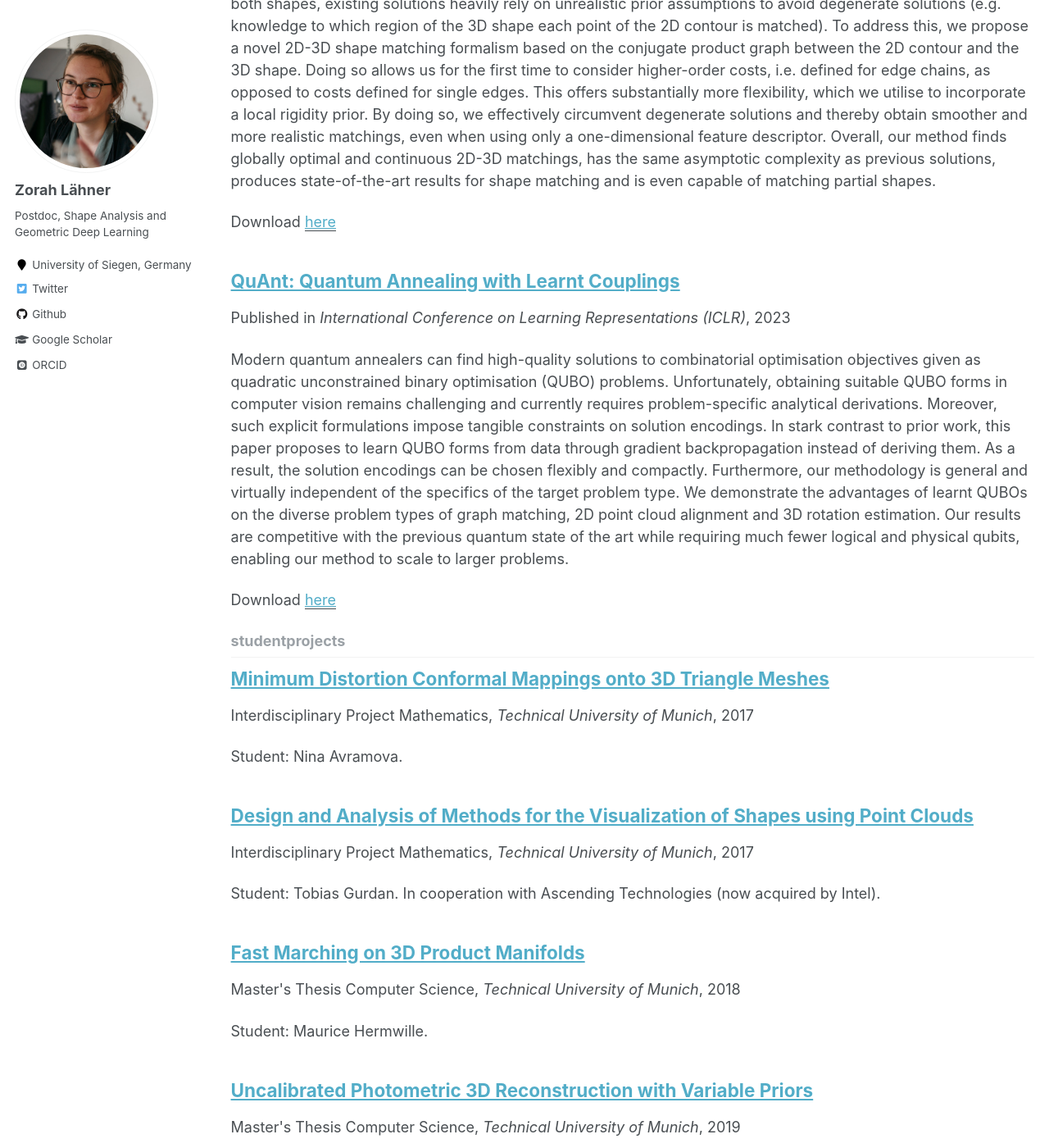
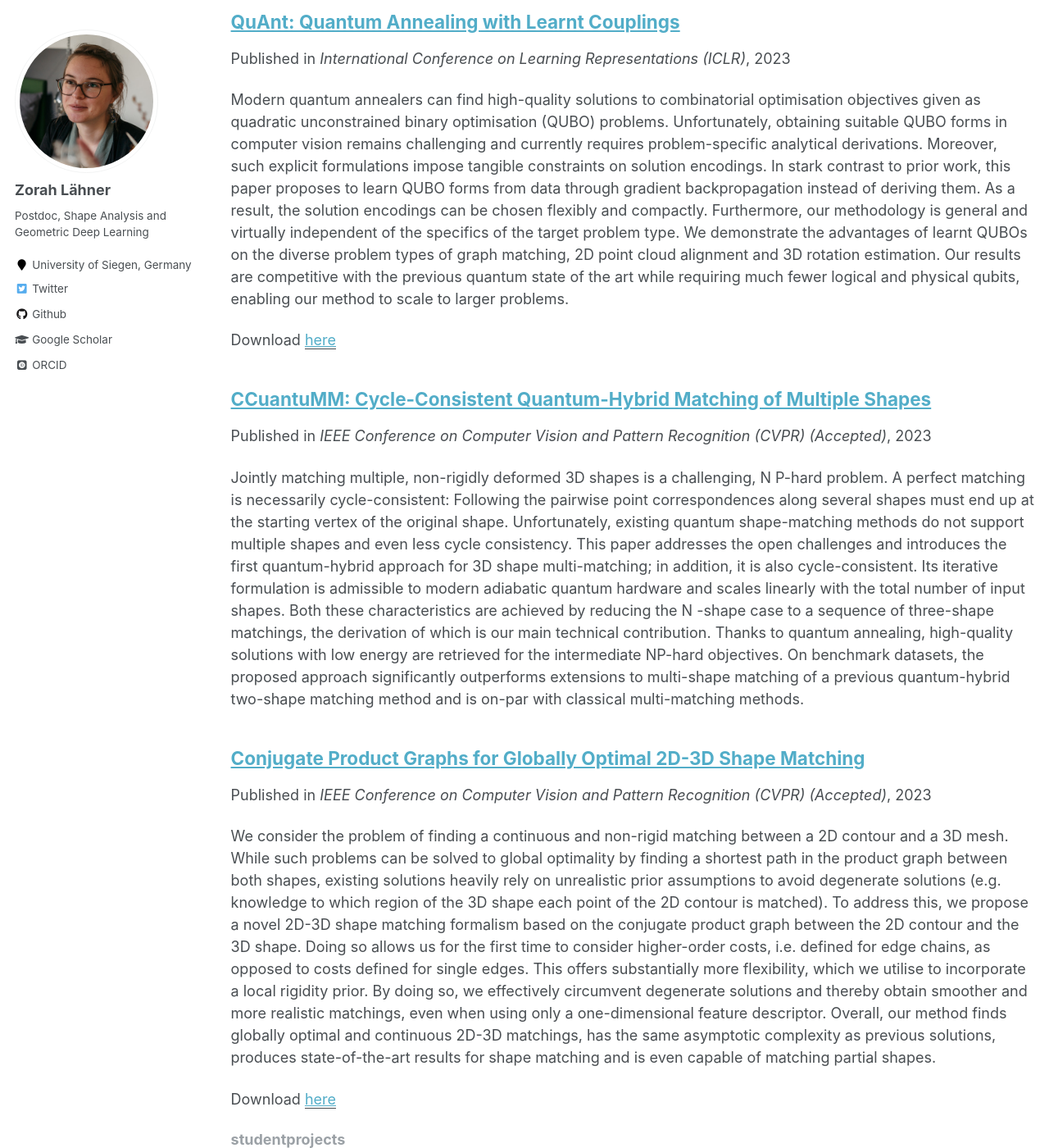
Before and after one commit to zorah/zorah.github.io, a Jekyll site: the page built from _pages/collection-archive.html, in a window 1280 px wide and 1400 px high, scrolled down 6193 px. Shown: the whole window at 82% size. Built offline with Jekyll 4.4.1, drawn with Linux system fonts in a browser that asks for light colours; some web fonts are replaced; some of the changed text lies outside the part shown.

Commit message:
cvpr news

```diff
--- /dev/null
+++ b/_news/2023-03-01-cvpr.md
@@ -0,0 +1,6 @@
+---
+title: "Our papers 'Conjugate Product Graphs for Globally Optimal 2D-3D Shape Matching' and 'CCuantuMM: Cycle-Consistent Quantum-Hybrid Matching of Multiple Shapes' were accepted to CVPR!"
+collection: news
+type: "Publication"
+date: 2023-03-01
+---
--- /dev/null
+++ b/_publications/2023-cvpr-ccuantumm-cycle-consistent-quantum-hybrid-matching-of-multiple-shapes.md
@@ -0,0 +1,34 @@
+---
+title: "CCuantuMM: Cycle-Consistent Quantum-Hybrid Matching of Multiple Shapes"
+collection: preprints
+permalink: /publication/2023-cvpr-ccuantumm
+excerpt: 'Jointly matching multiple, non-rigidly deformed 3D shapes is a challenging, N P-hard problem. A perfect matching is necessarily cycle-consistent: Following the pairwise point correspondences along several shapes must end up at the starting vertex of the original shape. Unfortunately, existing quantum shape-matching methods do not support multiple shapes and even less cycle consistency. This paper addresses the open challenges and introduces the first quantum-hybrid approach for 3D shape multi-matching; in addition, it is also cycle-consistent. Its iterative formulation is admissible to modern adiabatic quantum hardware and scales linearly with the total number of input shapes. Both these characteristics are achieved by reducing the N -shape case to a sequence of three-shape matchings, the derivation of which is our main technical contribution. Thanks to quantum annealing, high-quality solutions with low energy are retrieved for the intermediate NP-hard objectives. On benchmark datasets, the proposed approach significantly outperforms extensions to multi-shape matching of a previous quantum-hybrid two-shape matching method and is on-par with classical multi-matching methods.  '
+date: 2023-06-17
+venue: 'IEEE Conference on Computer Vision and Pattern Recognition (CVPR) (Accepted)'
+authors: 'Harshil Bhatia, Edith Tretschk, <b>Zorah Lähner</b>, Marcel Seelbach Benkner, Michael Moeller, Christian Theobalt, Vladislav Golyanik'
+teaser: /previews/bhatia2023ccuantumm.png
+categories: [correspondence,quantum]
+bibtex: true
+---
+
+{{ page.authors }}
+
+<img class="pub_teaser" src="../images/previews/roetzer2022conjugate.png" alt="Teaser Image" title="teaser" />
+
+## Abstract
+
+> Jointly matching multiple, non-rigidly deformed 3D shapes is a challenging, N P-hard problem. A perfect matching is necessarily cycle-consistent: Following the pairwise point correspondences along several shapes must end up at the starting vertex of the original shape. Unfortunately, existing quantum shape-matching methods do not support multiple shapes and even less cycle consistency. This paper addresses the open challenges and introduces the first quantum-hybrid approach for 3D shape multi-matching; in addition, it is also cycle-consistent. Its iterative formulation is admissible to modern adiabatic quantum hardware and scales linearly with the total number of input shapes. Both these characteristics are achieved by reducing the N -shape case to a sequence of three-shape matchings, the derivation of which is our main technical contribution. Thanks to quantum annealing, high-quality solutions with low energy are retrieved for the intermediate NP-hard objectives. On benchmark datasets, the proposed approach significantly outperforms extensions to multi-shape matching of a previous quantum-hybrid two-shape matching method and is on-par with classical multi-matching methods.
+
+## Resources
+
+{% if page.paperurl %}<a href=" {{ page.paperurl }} ">[pdf]</a>{% endif %} {% if page.arxiv %}<a href=" {{ page.arxiv }} ">[arxiv]</a>{% endif %} {% if page.code %}<a href=" {{ page.code }} ">[github]</a>{% endif %} {% if page.video %}<a href=" {{ page.video }} ">[video]</a>{% endif %} {% if poster %}<a href=" {{ page.poster }} ">[video]</a>{% endif %}
+
+
+## Bibtex
+
+    @inproceedings{bhatia2023ccuantumm,
+        author 	= {Harshil Bhatia and Edith Tretschk and Zorah L\"ahner and Marchel {Seelbach Benkner} and Michael Moeller and Christian Theobalt and Vladislav Golyanik},
+        title 	= { CCuantuMM: Cycle-Consistent Quantum-Hybrid Matching of Multiple Shapes },
+        booktitle = {IEEE Conference on Computer Vision and Pattern Recognition (CVPR)},
+        year 	= 2023,
+    }
--- a/_publications/2022-arxiv-conjugate-product-graphs-for-globally-optimal-2d-3d-shape-matching.md
+++ b/_publications/2023-cvpr-conjugate-product-graphs-for-globally-optimal-2d-3d-shape-matching.md
@@ -1,10 +1,10 @@
 ---
 title: "Conjugate Product Graphs for Globally Optimal 2D-3D Shape Matching"
 collection: preprints
-permalink: /publication/2022-arxiv-conjugate-product-graphs
+permalink: /publication/2023-cvpr-conjugate-product-graphs
 excerpt: 'We consider the problem of finding a continuous and non-rigid matching between a 2D contour and a 3D mesh. While such problems can be solved to global optimality by finding a shortest path in the product graph between both shapes, existing solutions heavily rely on unrealistic prior assumptions to avoid degenerate solutions (e.g. knowledge to which region of the 3D shape each point of the 2D contour is matched). To address this, we propose a novel 2D-3D shape matching formalism based on the conjugate product graph between the 2D contour and the 3D shape. Doing so allows us for the first time to consider higher-order costs, i.e. defined for edge chains, as opposed to costs defined for single edges. This offers substantially more flexibility, which we utilise to incorporate a local rigidity prior. By doing so, we effectively circumvent degenerate solutions and thereby obtain smoother and more realistic matchings, even when using only a one-dimensional feature descriptor. Overall, our method finds globally optimal and continuous 2D-3D matchings, has the same asymptotic complexity as previous solutions, produces state-of-the-art results for shape matching and is even capable of matching partial shapes. '
-date: 2022-11-22
-venue: 'arXiv'
+date: 2023-06-17
+venue: 'IEEE Conference on Computer Vision and Pattern Recognition (CVPR) (Accepted)'
 paperurl: 'http://zorah.github.io/files/pdfs/roetzer2022conjugate.pdf'
 authors: 'Paul Roetzer, <b>Zorah Lähner</b>, Florian Bernard'
 teaser: /previews/roetzer2022conjugate.png
@@ -28,9 +28,9 @@ bibtex: true
 
 ## Bibtex
 
-    @inproceedings{roetzer2022conjugate,
+    @inproceedings{roetzer2023conjugate,
         author 	= {Paul Roetzer and Zorah L\"ahner and Florian Bernard},
         title 	= { Conjugate Product Graphs for Globally Optimal 2D-3D Shape Matching },
-        booktitle = {arXiv:2211.11589},
-        year 	= 2022,
+        booktitle = {IEEE Conference on Computer Vision and Pattern Recognition (CVPR)},
+        year 	= 2023,
     }
```
Also changed, not shown: images/previews/bhatia2023ccuantumm.png (added).
